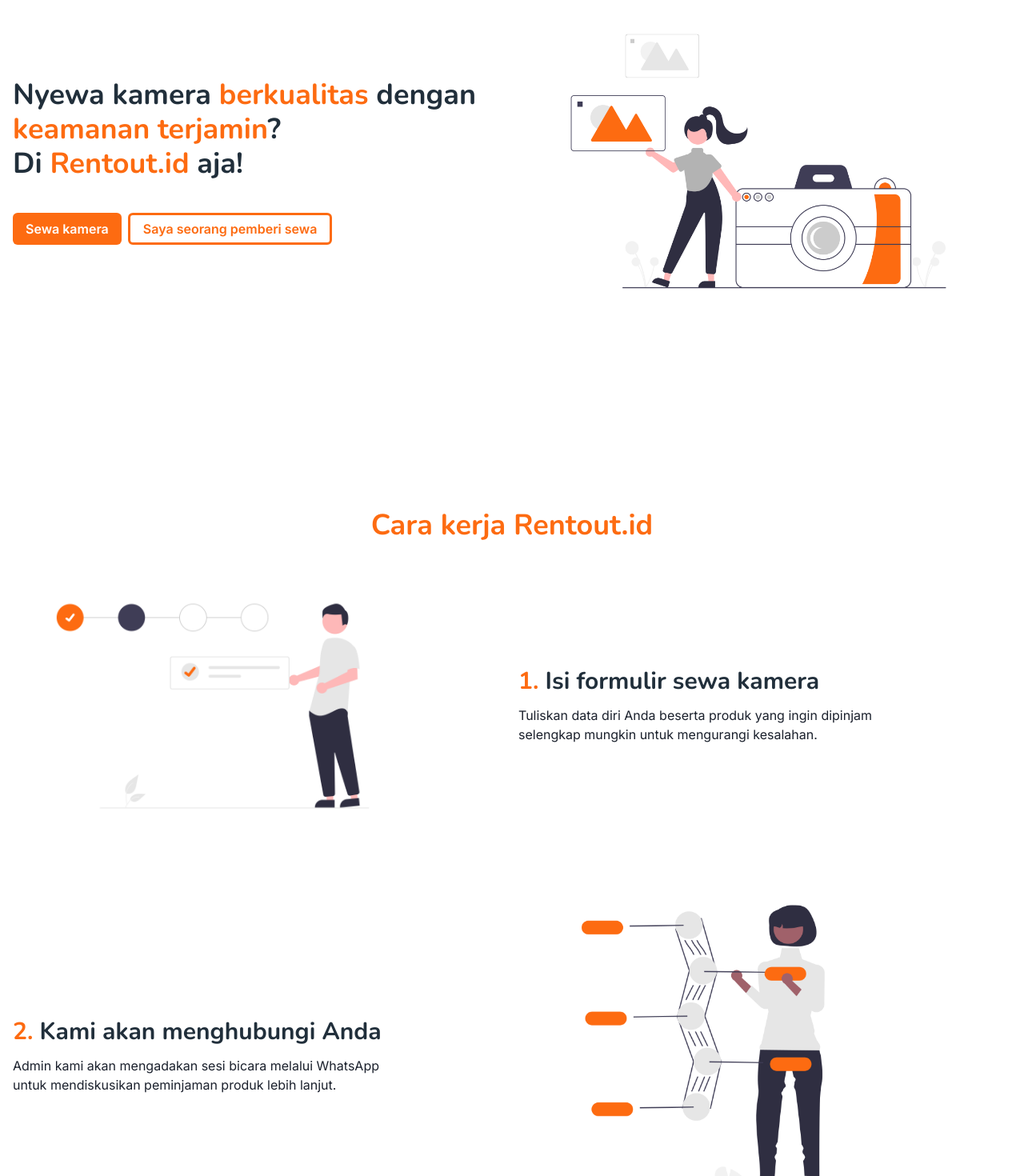
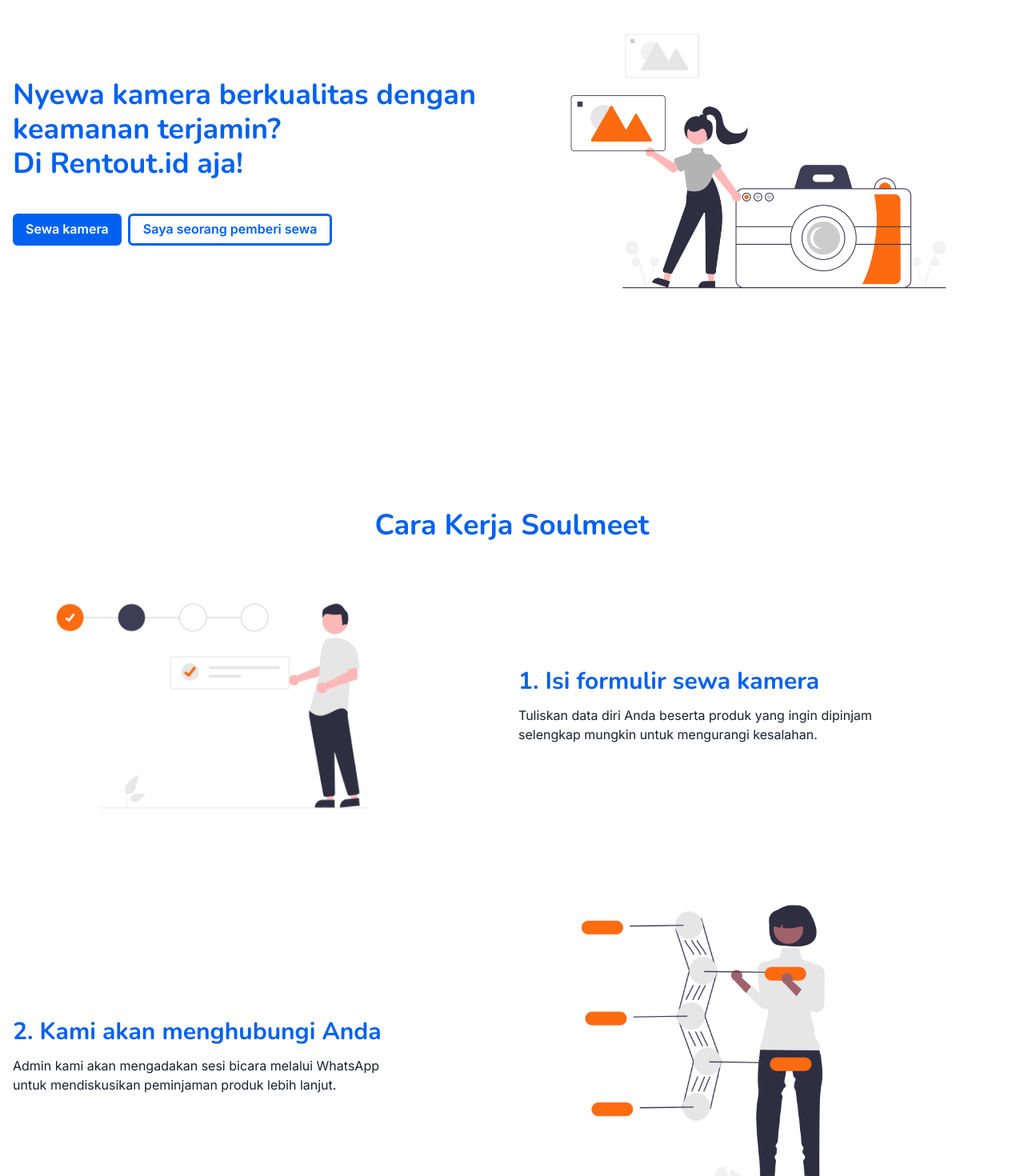
Before and after one commit to andibalo/langgeng, a Next.js app: page / in a window 1280 px wide. Shown: the part 240-1710 px from the top of the page at 80% size. Built offline with nearby package versions, Linux system fonts and the light colour scheme.

Commit message:
nambah aos & ganti warna

```diff
--- a/components/home/Hero.js
+++ b/components/home/Hero.js
@@ -17,7 +17,10 @@
           justifyContent={{ base: "center", md: "initial" }}
           flex="0 0 50%"
         >
-          <Box>
+          <Box
+            data-aos="zoom-in"
+            data-aos-duration="2000"
+          >
             <Heading
               as="h1"
               color="secondary.100"
@@ -53,6 +56,8 @@
           alignItems={"center"}
           justifyContent={{ base: "center", md: "initial" }}
           flex="0 0 50%"
+          data-aos="zoom-in"
+          data-aos-duration="2000"
         >
           <Box w="100%" maxW="600px">
             <Image
--- a/components/home/HowItWorks.js
+++ b/components/home/HowItWorks.js
@@ -10,8 +10,11 @@
     <div id="howItWorks">
       <SectionSpacer>
         <Container>
-          <SectionHeader text={"Cara kerja Rentout.id"} />
-          <Box mb="10">
+          <SectionHeader data-aos="zoom-out" text={"Cara Kerja Soulmeet"} />
+          <Box
+          mb="10"
+          data-aos="fade-right"
+          >
             <Stack
               direction={{ base: "column", md: "row" }}
               mb={{ base: "12", md: "8" }}
@@ -55,6 +58,7 @@
               direction={{ base: "column-reverse", md: "row" }}
               mb={{ base: "12", md: "8" }}
               flex={"1"}
+              data-aos="fade-left"
             >
               <Flex alignItems={"center"} flex="0 0 50%">
                 <Box maxW="500px">
--- a/package.json
+++ b/package.json
@@ -11,6 +11,7 @@
     "@chakra-ui/react": "^1.8.1",
     "@emotion/react": "^11.7.1",
     "@emotion/styled": "^11.6.0",
+    "aos": "^2.3.4",
     "framer-motion": "^5.6.0",
     "next": "12.0.9",
     "next-seo": "^5.0.0",
--- a/pages/index.js
+++ b/pages/index.js
@@ -9,7 +9,16 @@
   Contact,
 } from "../components/home";
 
+import React, { useEffect } from "react";
+import AOS from "aos";
+import "aos/dist/aos.css";
+
 export default function Home() {
+  useEffect(() => {
+    AOS.init();
+    AOS.refresh();
+  }, []);
+
   return (
     <div>
       <Hero />
--- a/theme/index.js
+++ b/theme/index.js
@@ -3,11 +3,11 @@
 export const theme = extendTheme({
     colors: {
       primary: {
-        100: "rgba(253,107,17, 0.15)",
-        200: "#FD6B11",
+        100: "#0061f0",
+        200: "#0061f0",
       },
       secondary: {
-        100: "#212F3B"
+        100: "#0061f0"
       }
     },
     fonts: {
```
Also changed, not shown: 1 other file (tests, documents, lock files or other folders).
